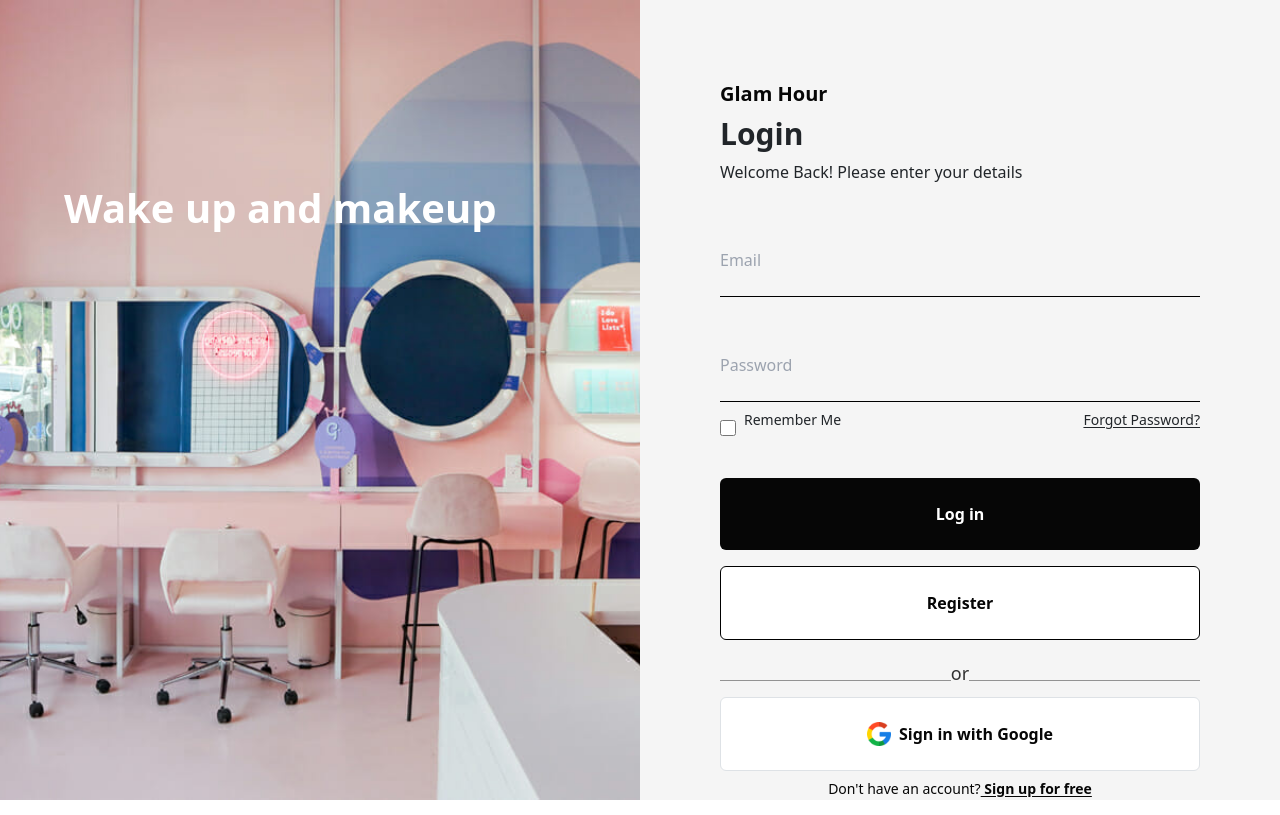
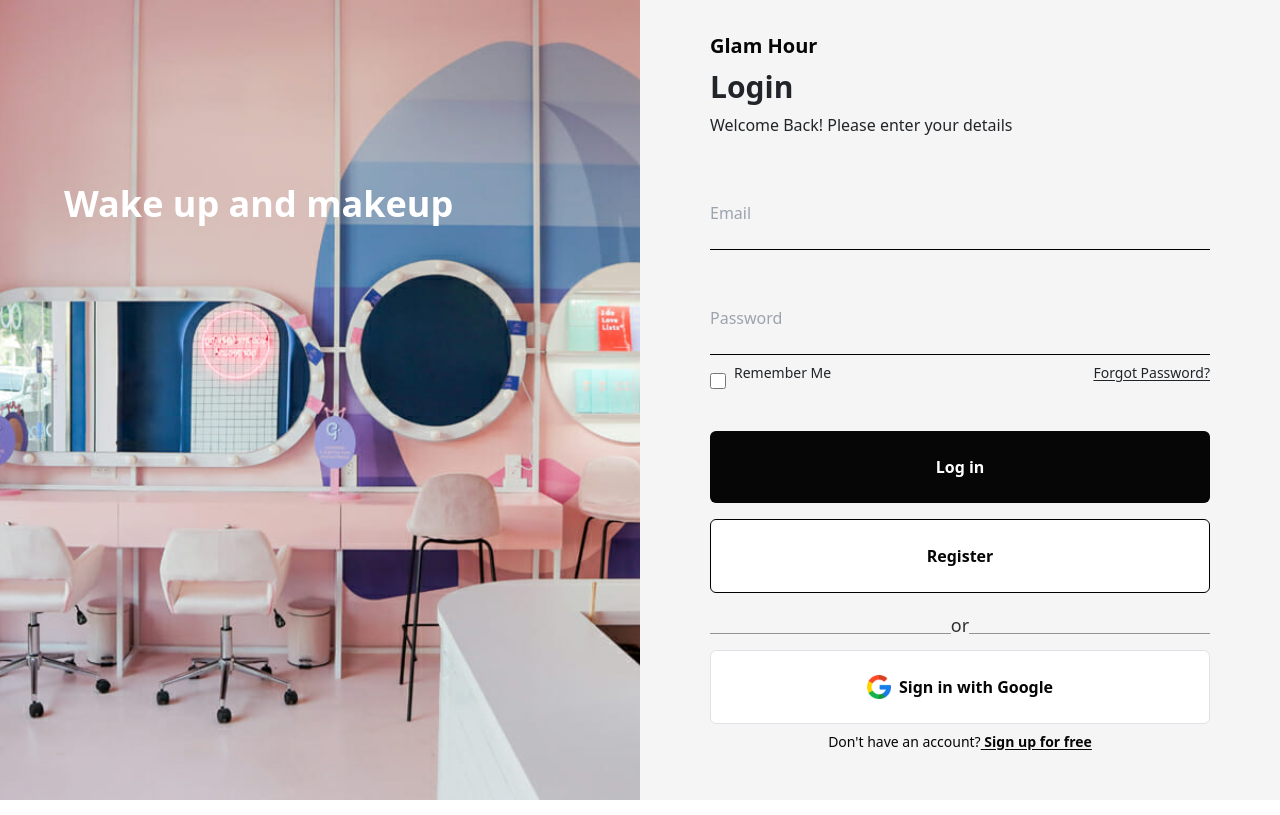
Before and after one commit to Rajan66/Glam, a React (Create React App) app in the folder client/: page /auth in a window 1280 px wide. Built offline with nearby package versions, Linux system fonts and the light colour scheme; no server answers.

Commit message:
Responsive Login Page

```diff
--- a/client/src/components/Auth/Auth.js
+++ b/client/src/components/Auth/Auth.js
@@ -6,39 +6,58 @@ import { createUser, getUsers } from '../../actions/user'
 import { useDispatch, useSelector } from 'react-redux'
 import Login from './Login'
 
-
 const Auth = () => {
   const navigate = useNavigate()
   const dispatch = useDispatch()
-
-  const [isAdmin, setIsAdmin] = useState(false || window.localStorage.getItem('isAdmin') === true)
-  const [auth, setAuth] = useState(false || window.localStorage.getItem('auth') === true)
-  const [token, setToken] = useState('')
   const users = useSelector((state) => state.user)
 
+  const [auth, setAuth] = useState(() => {
+    const storedAuth = window.localStorage.getItem('auth');
+    return storedAuth ? JSON.parse(storedAuth) : false;
+  });
+
+  const [token, setToken] = useState('')
+  const [isAdmin, setIsAdmin] = useState(() => {
+    const storedIsAdmin = window.localStorage.getItem('isAdmin');
+    return storedIsAdmin ? JSON.parse(storedIsAdmin) : false;
+  });
+
   useEffect(() => {
-
-
     firebase.auth().onAuthStateChanged((userCred) => {
       if (userCred) {
         setAuth(true)
-        checkModerator(userCred)
-        window.localStorage.setItem('auth', true)
         userCred.getIdToken()
           .then((token) => setToken(token))
+        dispatch(getUsers())
       }
     })
-    dispatch(getUsers())
-  }, [dispatch, auth, isAdmin])
+  }, [])
 
-  const checkModerator = (userCred) => {
+  useEffect(() => {
+    if (auth) {
+      dispatch(getUsers())
+    }
+  }, [auth])
 
-    const foundUser = users.find((user) => user?.uid === userCred?.uid)
-    if (foundUser && foundUser.role === 'moderator') {
-      setIsAdmin(true)
-      window.localStorage.setItem('isAdmin', true)
+  useEffect(() => {
+    if (users.length > 0) {
+      const currentUser = firebase.auth().currentUser;
+      const foundUser = users.find((user) => user?.uid === currentUser?.uid)
+      if (foundUser && foundUser.role === 'moderator') {
+        setIsAdmin(true);
+        window.localStorage.setItem('isAdmin', true);
+      }
+      else {
+        navigate('/'); // Redirect to '/' if the user is not an admin
+      }
     }
-  }
+  }, [users]);
+
+  useEffect(() => {
+    if (isAdmin) {
+      navigate('/admin')
+    }
+  }, [isAdmin])
 
   const handleFirebaseSignUp = () => {
     const currentUser = firebase.auth().currentUser;
@@ -56,9 +75,7 @@ const Auth = () => {
         if (userCred) {
           setAuth(true)
           window.localStorage.setItem('auth', true)
-          checkModerator(userCred)
           handleFirebaseSignUp()
-          navigate('/')
         }
       })
       .catch((error) => console.log(error.message))
--- a/client/src/components/Auth/Login.js
+++ b/client/src/components/Auth/Login.js
@@ -5,16 +5,16 @@ import GOOGLE_ICON from '../../images/google.png'
 
 const Login = ({handleGoogleLogin}) => {
     return (
-        <div className="w-full h-screen flex items-start">
-            <div className='relative w-1/2 h-full flex flex-col'>
+        <div className="w-full h-screen flex flex-col sm:flex-row items-start">
+        <div className='relative w-full sm:w-1/2 h-1/2 sm:h-full flex flex-col'>
             <div className='absolute top-[20%] left-[10%] flex flex-col'>
-                    <h1 className='text-4x1 text-white font-bold my-4'>    Wake up and makeup</h1>
-                    <p className='text-x1 text-white font-normal'></p>
+                <h1 className='text-4xl text-white font-bold my-4'>Wake up and makeup</h1>
+                <p className='text-xl text-white font-normal'></p>
             </div>
-                <img src={COVER_IMAGE} className="w-full h-full object-cover" />
+            <img src={COVER_IMAGE} className="w-full h-full object-cover" alt="Cover" />
         </div>
-            <div className='w-1/2 h-full bg-[#f5f5f5] flex flex-col p-20 justify-between items-center'>
-                <h1 className="w-full max-w-[500px] mx-auto text-xl text-[#060606] font-semibold mr-auto">Glam Hour</h1>
+        <div className='w-full sm:w-1/2 h-1/2 sm:h-full bg-[#f5f5f5] flex flex-col p-8 justify-between items-center'>
+            <h1 className="w-full max-w-[500px] mx-auto text-2xl sm:text-xl text-[#060606] font-semibold">Glam Hour</h1>
 
             <div className="w-full flex flex-col max-w-[500px]">
                 <div className='w-full flex flex-col mb-2'>
@@ -55,7 +55,7 @@ const Login = ({handleGoogleLogin}) => {
                     <p className='text-lg absolute text-black/80 bg-[#f5f5f5]'>or</p>
                 </div>
                 <div className='w-full text-[#060606] my-2 font-semibold bg-white border border-black/40 rounded-md p-4 sm:py-3 md:py-3 text-center flex items-center justify-center cursor-pointer' onClick={handleGoogleLogin}>
-                        <img src={GOOGLE_ICON} className='h-6 mr-2' />
+                    <img src={GOOGLE_ICON} className='h-6 mr-2' alt="Google Icon" />
                     Sign in with Google
                 </div>
 
@@ -63,10 +63,9 @@ const Login = ({handleGoogleLogin}) => {
             <div className='w-full flex items-center justify-center'>
                 <p className='text-sm font-normal text-[#060606]'>Don't have an account?<span className='font-semibold underline underline-offset-2 cursor-pointer'> Sign up for free</span></p>
             </div>
-
-
         </div>
     </div>
+
     )
 }
 
--- a/client/src/components/Navbar/Navbar.js
+++ b/client/src/components/Navbar/Navbar.js
@@ -29,17 +29,21 @@ const Navbar = () => {
 
   // nav items?
   const navItems = [
-    {title: "Eye Makeup", path: "/"},
-    {title: "Lip Makeup", path: "/"},
-    {title: "Face Makeup", path: "/"},
-    {title: "Body Makeup", path: "/"},
+    { title: "Eye Makeup", path: "/" },
+    { title: "Lip Makeup", path: "/" },
+    { title: "Face Makeup", path: "/" },
+    { title: "Body Makeup", path: "/" },
   ]
 
-  const [auth, setAuth] = useState(false || window.localStorage.getItem('auth') === true)
-  const [isAdmin, setIsAdmin] = useState(false || window.localStorage.getItem('isAdmin') === true)
+  const [auth, setAuth] = useState(() => {
+    const storedAuth = window.localStorage.getItem('auth');
+    return storedAuth ? JSON.parse(storedAuth) : false;
+  });
+  const [isAdmin, setIsAdmin] = useState(() => {
+    const storedAuth = window.localStorage.getItem('isAdmin');
+    return storedAuth ? JSON.parse(storedAuth) : false;
+  });
 
-  const cartItems = useSelector((state) => state.cart.cartItems);
-  const cartSize = cartItems.length;
 
   //setting mobile nav
   const [click, setClick] = useState(false)
@@ -120,11 +124,11 @@ const Navbar = () => {
             </ul>
           </div>
         </nav>
-        <hr className='hr'/>
+        <hr className='hr' />
         <div className='pt-0'>
           <ul className='lg:flex items-center justify-between container text-black hidden'>
             {
-              navItems.map(({title,path})=>(
+              navItems.map(({ title, path }) => (
                 <li key={title} className='hover:text-pink-500'>
                   <Link to="/">{title}</Link>
                 </li>
```
Lines whose indentation alone changed are shown as unchanged.
